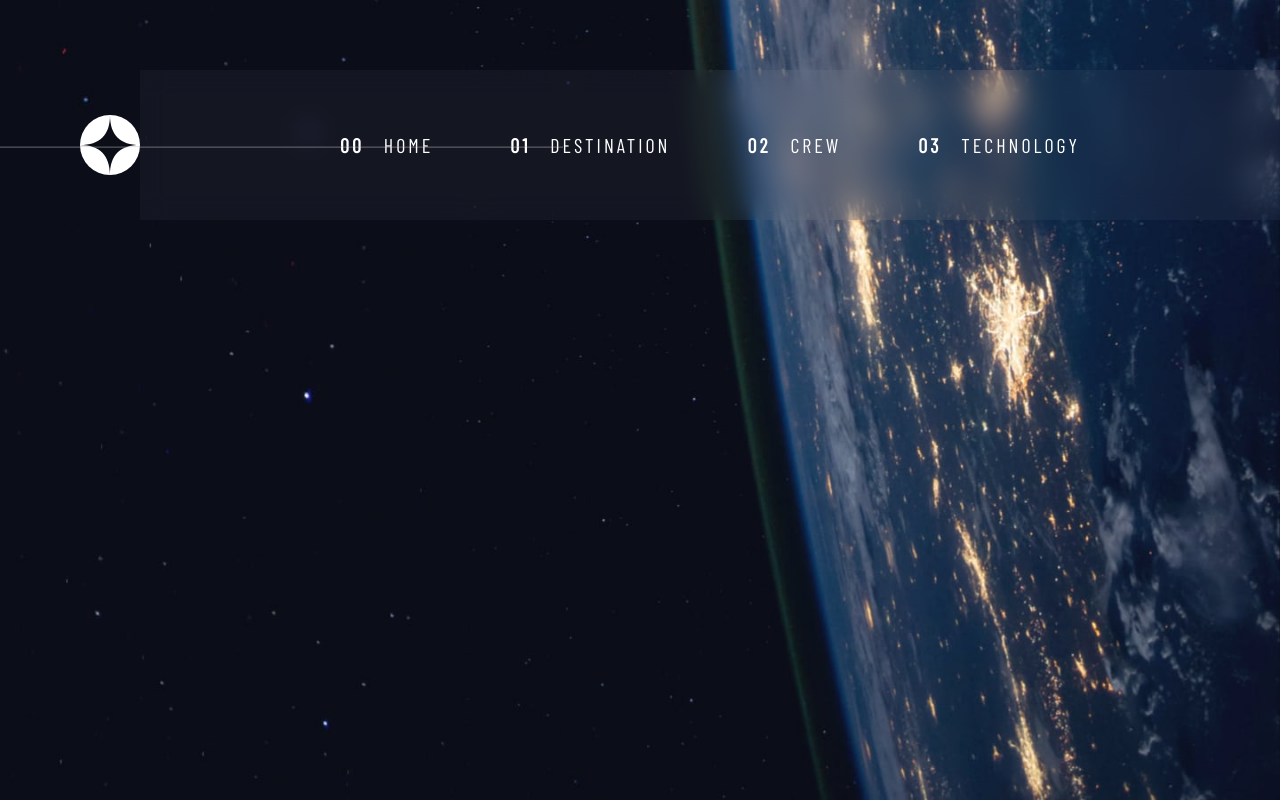
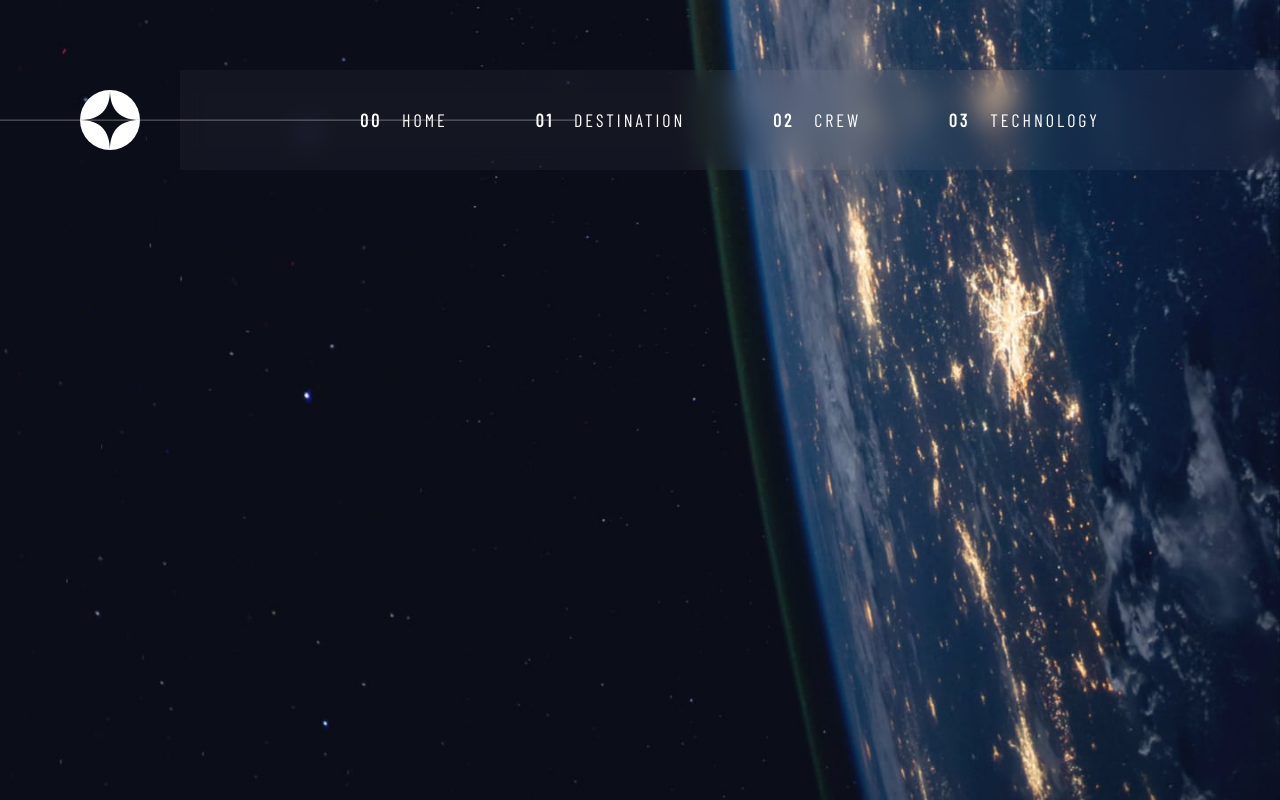
Before and after one commit to RichardVerbraak/frontendmentor-space-website, a plain HTML site: page index.html in a window 1280 px wide. Drawn offline with nearby package versions, Linux system fonts and the light colour scheme; a web font is replaced by a local one.

Commit message:
Slightly adjusted sizes, the project is initially ment for a 1440 by 900 screen but I'm working on a 1920x1080

```diff
--- a/sass/components/_navigation.scss
+++ b/sass/components/_navigation.scss
@@ -18,8 +18,8 @@
 	&__line {
 		position: absolute;
 
-		top: 66.5%;
-		right: 56%;
+		top: 70%;
+		right: 55%;
 		z-index: 999;
 
 		background-color: #fff;
@@ -33,8 +33,8 @@
 		justify-content: center;
 		align-items: center;
 
-		width: 115rem;
-		height: 15rem;
+		width: 110rem;
+		height: 10rem;
 
 		// Blurs and gives opacity
 		background: rgba(255, 255, 255, 0.04);
@@ -55,7 +55,7 @@
 		&--item {
 			display: flex;
 
-			font-size: 2rem;
+			font-size: 1.8rem;
 			letter-spacing: 3px;
 			text-transform: uppercase;
 
```
Also changed, not shown: css/main.css, 1 other file.
